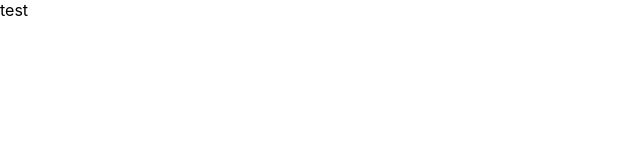
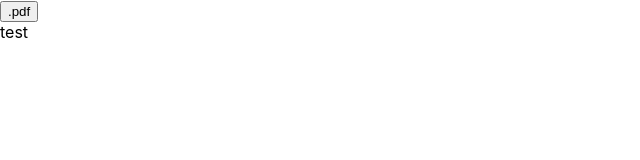
Before and after one commit to not-SAINT/schedule, a React (Create React App) app in the folder schedule/: page / in a window 1280 px wide. Shown: the top 160 px of the page, without its empty margins (0-640 px from the left). Built offline with nearby package versions, Linux system fonts and the light colour scheme.

Commit message:
feat: S-16-exportComponentAsPdf

```diff
--- a/schedule/package.json
+++ b/schedule/package.json
@@ -12,6 +12,8 @@
     "@types/react-dom": "^16.9.8",
     "antd": "^4.6.2",
     "classnames": "^2.2.6",
+    "html2canvas": "^1.0.0-rc.7",
+    "jspdf": "^2.1.1",
     "mobx": "^5.15.6",
     "mobx-react": "^6.3.0",
     "node-sass": "^4.14.1",
--- a/schedule/src/App.tsx
+++ b/schedule/src/App.tsx
@@ -1,23 +1,22 @@
-import React from 'react';
+import React, { useRef } from 'react';
 import { Provider } from 'mobx-react';
 import { ErrorBoundary } from 'react-error-boundary';
 
 import Settings from './mobx/store/settings';
 import Test from './components/Test/Test';
 import ErrorFallback from './components/ErrorFallback';
+import ExportAsPdf from './components/ExportAsPdf';
 import './App.css';
 
 const settings = new Settings();
 
 const App = () => {
+  const testRef = useRef(document.body);
+
   return (
     <Provider settings={settings}>
-      <ErrorBoundary
-        FallbackComponent={ErrorFallback}
-        onReset={() => {
-          // reset the state of your app so the error doesn't happen again
-        }}
-      >
+      <ErrorBoundary FallbackComponent={ErrorFallback} onReset={() => {}}>
+        <ExportAsPdf ref={testRef} label=".pdf" orientation="l" />
         <Test />
       </ErrorBoundary>
     </Provider>
--- /dev/null
+++ b/schedule/src/components/ExportAsPdf/ExportAsPdf.tsx
@@ -0,0 +1,48 @@
+import React from 'react';
+import html2canvas from 'html2canvas';
+import JsPDF from 'jspdf';
+import { Button } from 'antd';
+
+const canonic1mmDiv: any = <div id="myMm" style={{ height: '1mm' }} />;
+
+const pxToMm = (px: number) => {
+  return Math.floor(px / canonic1mmDiv.offsetHeight);
+};
+
+const ExportASPdf = React.forwardRef(
+  ({ label, orientation }: { label: string; orientation: 'p' | 'l' | 'portrait' | 'landscape' }, ref: any) => {
+    const onClick = () => {
+      const input = ref.current;
+      const inputHeightMm = pxToMm(input.offsetHeight);
+      const a4WidthMm = 210;
+      const a4HeightMm = 297;
+
+      html2canvas(input).then((canvas: any) => {
+        const imgData = canvas.toDataURL('image/png');
+
+        // Document of a4WidthMm wide and inputHeightMm high
+        if (inputHeightMm > a4HeightMm) {
+          // elongated a4 (system print dialog will handle page breaks)
+          const pdf = new JsPDF(orientation, 'mm', [inputHeightMm + 16, a4WidthMm]);
+          pdf.addImage(imgData, 'PNG', 5, 5, 0, 0);
+          pdf.save(`${label}.pdf`);
+        } else {
+          // standard a4
+          const pdf = new JsPDF(orientation);
+          pdf.addImage(imgData, 'PNG', 5, 5, 0, 0);
+          pdf.save(`${label}.pdf`);
+        }
+      });
+    };
+
+    return (
+      <div className="tc mb4 mt2">
+        <Button type="dashed" className="Button" onClick={onClick}>
+          {label}
+        </Button>
+      </div>
+    );
+  },
+);
+
+export default ExportASPdf;
--- /dev/null
+++ b/schedule/src/components/ExportAsPdf/index.js
@@ -0,0 +1,3 @@
+import ExportAsPdf from './ExportAsPdf';
+
+export default ExportAsPdf;
```
Also changed, not shown: 1 other file (tests, documents, lock files or other folders).
